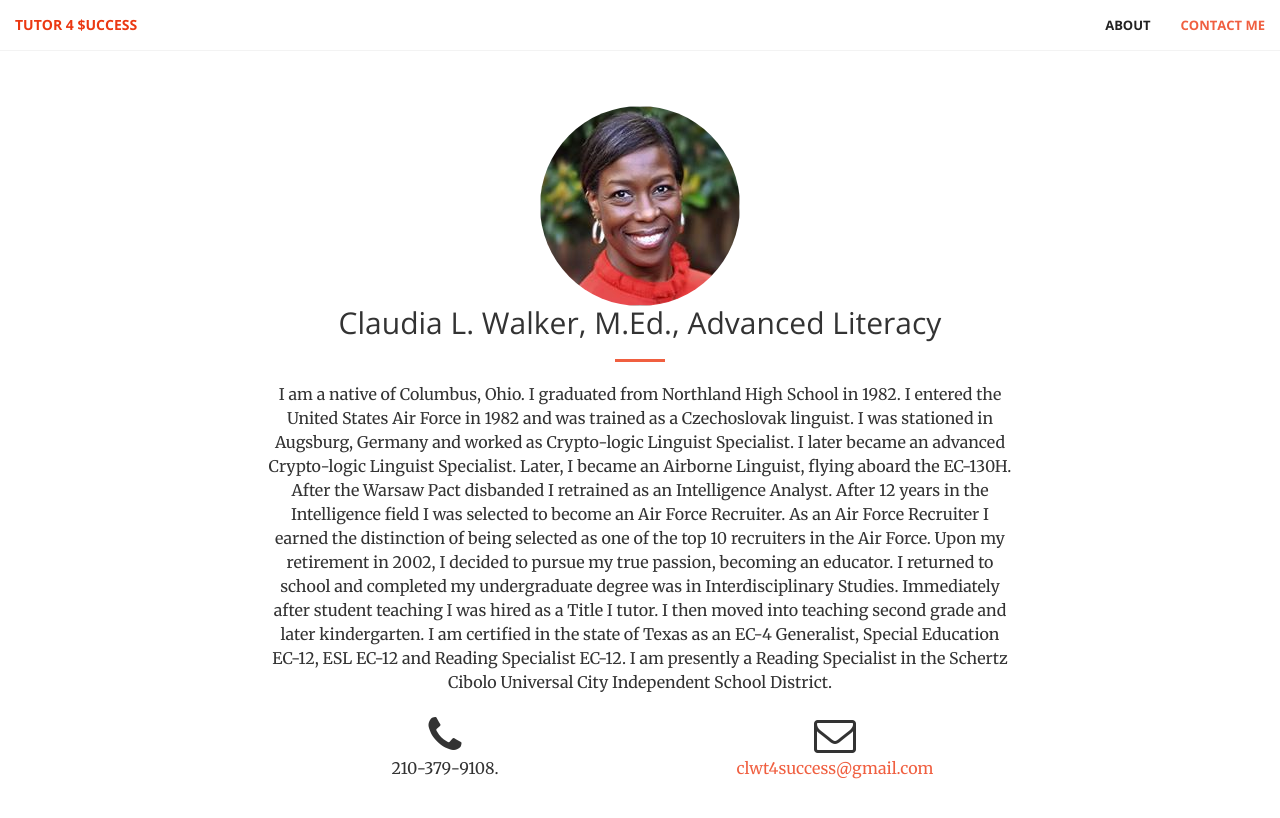
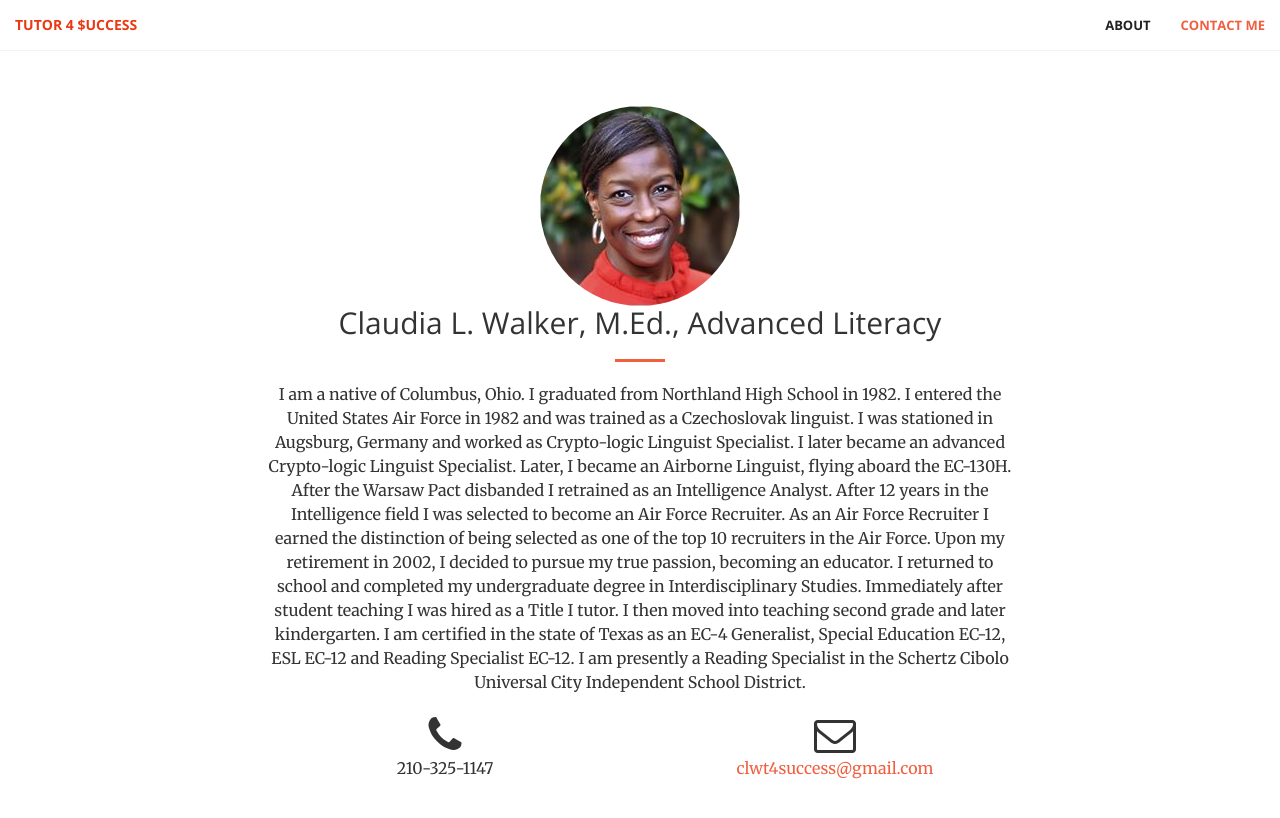
Before and after one commit to clwt4success/T4S, a Jekyll site: the page built from index.html, in a window 1280 px wide and 900 px high, scrolled down 2586 px. Shown: the top 818 px of the window. Built offline with Jekyll 4.4.1, drawn with Linux system fonts in a browser that asks for light colours; some of the changed text lies outside the part shown.

Commit message:
Update default.html

```diff
--- a/_layouts/default.html
+++ b/_layouts/default.html
@@ -86,7 +86,7 @@
         <div class="container">
             <div class="row">
                 <div class="col-lg-8 col-lg-offset-2 text-center">
-                    <h2 class="section-heading">How it Started</h2>
+                    <h2 class="section-heading">Conception</h2>
                     <hr class="light">
                   <p class="text-faded">T4$ came about because I saw the need to help struggling learners.  I tutored tirelessly and relentlessly for free for a number of years. I had a client who was working on a second graduate degree.  The degree was is Healthcare Management.  I did not know anything about Healthcare Management, but I knew how to tutor. As a result of my tutoring, my client learned two very valuable lessons.  The first was how to study.  The second was that he could be a good student.  From those lessons T4$ was created.   </p>
 
@@ -96,7 +96,7 @@
 
                 <div class="row">
                    <div class="col-lg-8 col-lg-offset-2 text-center">
-                    <h2 class="section-heading">My Hypothesis</h2>
+                    <h2 class="section-heading">My Theory</h2>
                      <hr class="light">
                      <p class="text-faded">
                         Through research and personal experience I found a large percentage of students do not know how to study.  Furthermore, they do not understand the learning process. Our present education system enables struggling learners to make excuses for failure rather than give them tools for success.  The T4$ system helps students identify their weaknesses, identify the learning style that works best for them and bridges the gap between a struggling learner and an empowered learner.
@@ -143,11 +143,11 @@ Most of us were never taught to study.  Even when we were, it was by someone who
           <img class="img-circle"  width="200" height="200">
                     <h2 class="section-heading">Claudia L. Walker, M.Ed., Advanced Literacy</h2>
                     <hr class="primary">
-                    <p>I am a native of Columbus, Ohio. I graduated from Northland High School in 1982. I entered the United States Air Force in 1982 and was trained as a Czechoslovak linguist. I was stationed in Augsburg, Germany and worked as Crypto-logic Linguist Specialist. I later became an advanced Crypto-logic Linguist Specialist. Later, I became an Airborne Linguist, flying aboard the EC-130H. After the Warsaw Pact disbanded I retrained as an Intelligence Analyst. After 12 years in the Intelligence field I was selected to become an Air Force Recruiter. As an Air Force Recruiter I earned the distinction of being selected as one of the top 10 recruiters in the Air Force. Upon my retirement in 2002, I decided to pursue my true passion, becoming an educator. I returned to school and completed my undergraduate degree was in Interdisciplinary Studies. Immediately after student teaching I was hired as a Title I tutor.  I then moved into teaching second grade and later kindergarten. I am certified in the state of Texas as an EC-4 Generalist, Special Education EC-12, ESL EC-12 and Reading Specialist EC-12. I am presently a Reading Specialist in the Schertz Cibolo Universal City Independent School District.</p>
+                    <p>I am a native of Columbus, Ohio. I graduated from Northland High School in 1982. I entered the United States Air Force in 1982 and was trained as a Czechoslovak linguist. I was stationed in Augsburg, Germany and worked as Crypto-logic Linguist Specialist. I later became an advanced Crypto-logic Linguist Specialist. Later, I became an Airborne Linguist, flying aboard the EC-130H. After the Warsaw Pact disbanded I retrained as an Intelligence Analyst. After 12 years in the Intelligence field I was selected to become an Air Force Recruiter. As an Air Force Recruiter I earned the distinction of being selected as one of the top 10 recruiters in the Air Force. Upon my retirement in 2002, I decided to pursue my true passion, becoming an educator. I returned to school and completed my undergraduate degree in Interdisciplinary Studies. Immediately after student teaching I was hired as a Title I tutor.  I then moved into teaching second grade and later kindergarten. I am certified in the state of Texas as an EC-4 Generalist, Special Education EC-12, ESL EC-12 and Reading Specialist EC-12. I am presently a Reading Specialist in the Schertz Cibolo Universal City Independent School District.</p>
                 </div>
                 <div class="col-lg-4 col-lg-offset-2 text-center">
                     <i class="fa fa-phone fa-3x wow bounceIn"></i>
-                    <p>210-379-9108.</p>
+                    <p> 210-325-1147 </p>
                 </div>
                 <div class="col-lg-4 text-center">
                     <i class="fa fa-envelope-o fa-3x wow bounceIn" data-wow-delay=".1s"></i>
```
